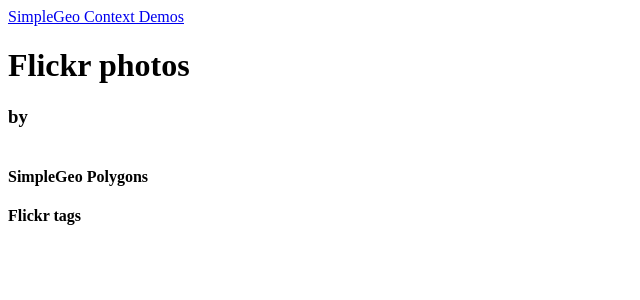
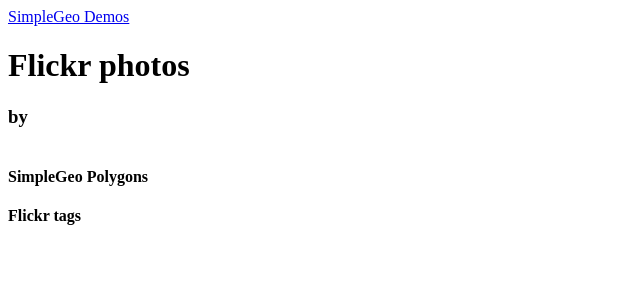
Before and after one commit to simplegeo/django-simplegeo-demos, a Python web app: template context/templates/flickr/photo.html in a window 1280 px wide. Shown: the top 300 px of the page, without its empty margins (0-640 px from the left). Run offline with Jinja, Linux system fonts and the light colour scheme; the template is opened without the code that fills it, so the values that code supplies are empty.

Commit message:
Change headers to say SimpleGeo Demos instead of SimpleGeo Context Demos in case we want to add more demos to this.

```diff
--- a/context/templates/library/header.html
+++ b/context/templates/library/header.html
@@ -1 +1 @@
-<a href="/">SimpleGeo Context Demos</a>
+<a href="/">SimpleGeo Demos</a>
--- a/context/templates/library/layouts/base.html
+++ b/context/templates/library/layouts/base.html
@@ -1,6 +1,6 @@
 <html>
 <head>
-  <title>{% block page_title %}SimpleGeo Context Demo{% endblock %}</title>
+  <title>{% block page_title %}SimpleGeo Demos{% endblock %}</title>
   <meta charset="utf-8">
   {% block meta_tags %}{% endblock %}
   <!--link rel="stylesheet" href="/static/css/global.css" type="text/css"-->
```
